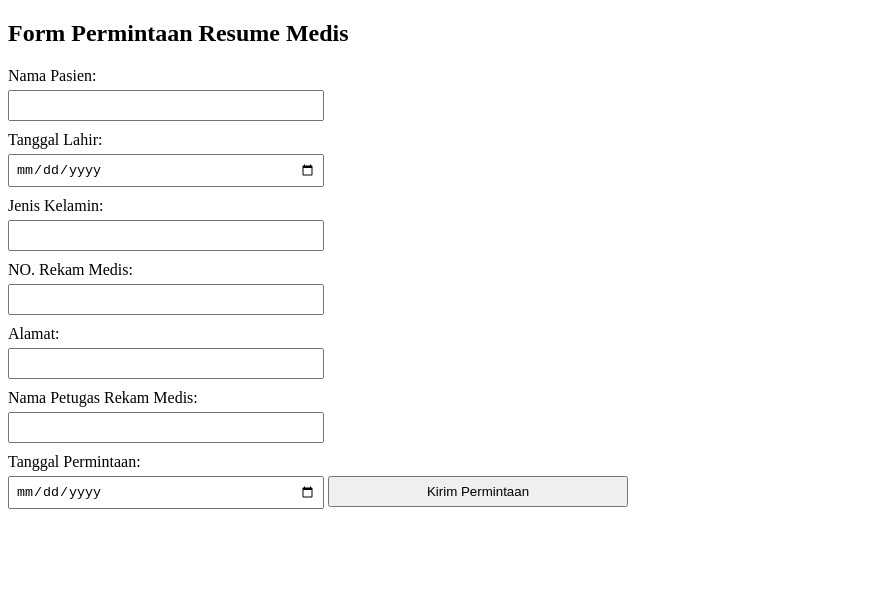
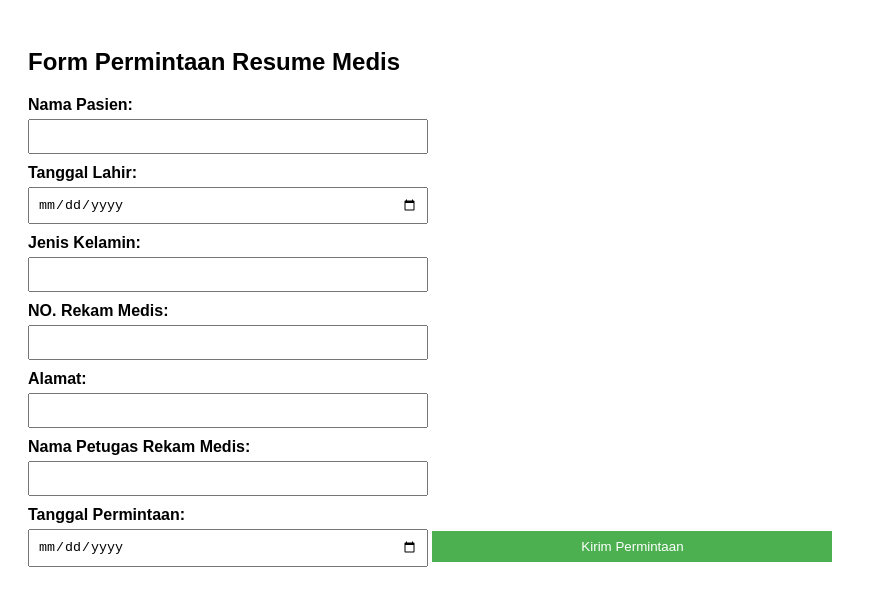
Before and after one commit to rekammedis123/varioindo, a plain HTML site: page index.html in a window 1280 px wide. Shown: the whole page, without its empty margins (0-887 px from the left). Drawn offline with Linux system fonts and the light colour scheme.

Commit message:
Update index.html

```diff
--- a/index.html
+++ b/index.html
@@ -1,42 +1,62 @@
 <!DOCTYPE html>
-<html>
+<html lang="id">
 <head>
+  <meta charset="UTF-8">
   <title>Permintaan Resume Medis</title>
   <style>
+    body {
+      font-family: Arial, sans-serif;
+      padding: 20px;
+    }
+    h2 {
+      margin-bottom: 20px;
+    }
     label {
       display: block;
       margin-top: 10px;
+      font-weight: bold;
     }
     input, button {
       margin-top: 5px;
-      padding: 6px;
-      width: 300px;
+      padding: 8px;
+      width: 100%;
+      max-width: 400px;
+      box-sizing: border-box;
+    }
+    button {
+      background-color: #4CAF50;
+      color: white;
+      border: none;
+      cursor: pointer;
+    }
+    button:hover {
+      background-color: #45a049;
     }
   </style>
 </head>
 <body>
   <h2>Form Permintaan Resume Medis</h2>
   <form id="resumeForm">
-    <label>Nama Pasien:</label>
-    <input type="text" name="nama_pasien" required>
+    <label for="nama_pasien">Nama Pasien:</label>
+    <input type="text" name="nama_pasien" id="nama_pasien" required>
 
-    <label>Tanggal Lahir:</label>
-    <input type="date" name="tgl_lahir" required>
+    <label for="tgl_lahir">Tanggal Lahir:</label>
+    <input type="date" name="tgl_lahir" id="tgl_lahir" required>
 
-    <label>Jenis Kelamin:</label>
-    <input type="text" name="jk" required>
+    <label for="jk">Jenis Kelamin:</label>
+    <input type="text" name="jk" id="jk" required>
 
-    <label>NO. Rekam Medis:</label>
-    <input type="text" name="no_rm" required>
+    <label for="no_rm">NO. Rekam Medis:</label>
+    <input type="text" name="no_rm" id="no_rm" required>
 
-    <label>Alamat:</label>
-    <input type="text" name="alamat" required>
+    <label for="alamat">Alamat:</label>
+    <input type="text" name="alamat" id="alamat" required>
 
-    <label>Nama Petugas Rekam Medis:</label>
-    <input type="text" name="petugas" required>
+    <label for="petugas">Nama Petugas Rekam Medis:</label>
+    <input type="text" name="petugas" id="petugas" required>
 
-    <label>Tanggal Permintaan:</label>
-    <input type="date" name="tgl_permintaan" required>
+    <label for="tgl_permintaan">Tanggal Permintaan:</label>
+    <input type="date" name="tgl_permintaan" id="tgl_permintaan" required>
 
     <button type="submit">Kirim Permintaan</button>
   </form>
@@ -59,7 +79,7 @@
         e.target.reset();
       })
       .catch(err => {
-        alert("❌ Gagal mengirim: " + err);
+        alert("❌ Gagal mengirim: " + err.message);
       });
     });
   </script>
```
